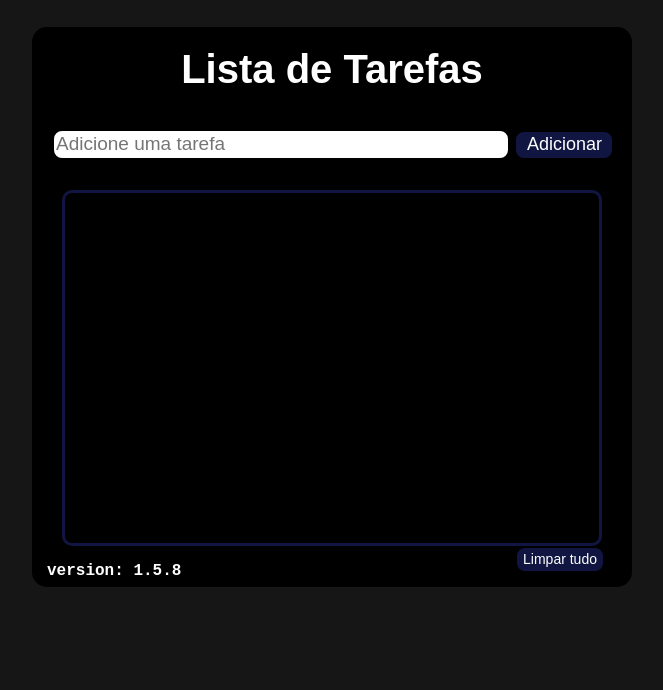
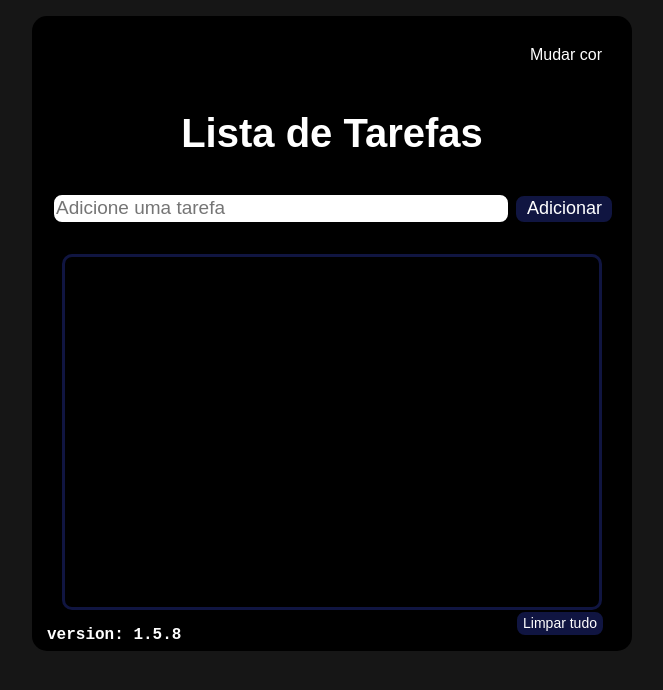
Before and after one commit to CarlosGuiDev/Checklist, a plain HTML site: page index.html in a window 1280 px wide. Shown: the whole page, without its empty margins (308-971 px from the left). Drawn offline with Linux system fonts and the light colour scheme.

Commit message:
mudar skin
sendo feito

```diff
--- a/index.html
+++ b/index.html
@@ -11,7 +11,7 @@
 
     <div id="main">
 
-
+        <p id="skin">Mudar cor</p>
         <h1>Lista de Tarefas</h1>
 
         <input type="text" name="txt" id="input" placeholder="Adicione uma tarefa">
@@ -26,8 +26,6 @@
             <input type="button" value="Limpar tudo" id="btn-clear">
         </section>
 
-
-
     </div>
 
     <script src="./main.js"></script>
--- a/style/index.css
+++ b/style/index.css
@@ -10,11 +10,18 @@ h1 {
     font-size: 40px;
 }
 
+#skin {
+    text-align: right;
+    margin-right: 30px;
+    margin-bottom: 0px;
+    padding-top: 30px;
+}
+
 #main {
     background-color: black;
     margin-left: auto;
     margin-right: auto;
-    height: 560px;
+    height: 635px;
     width: 600px;
     border-radius: 15px;
 }
```
